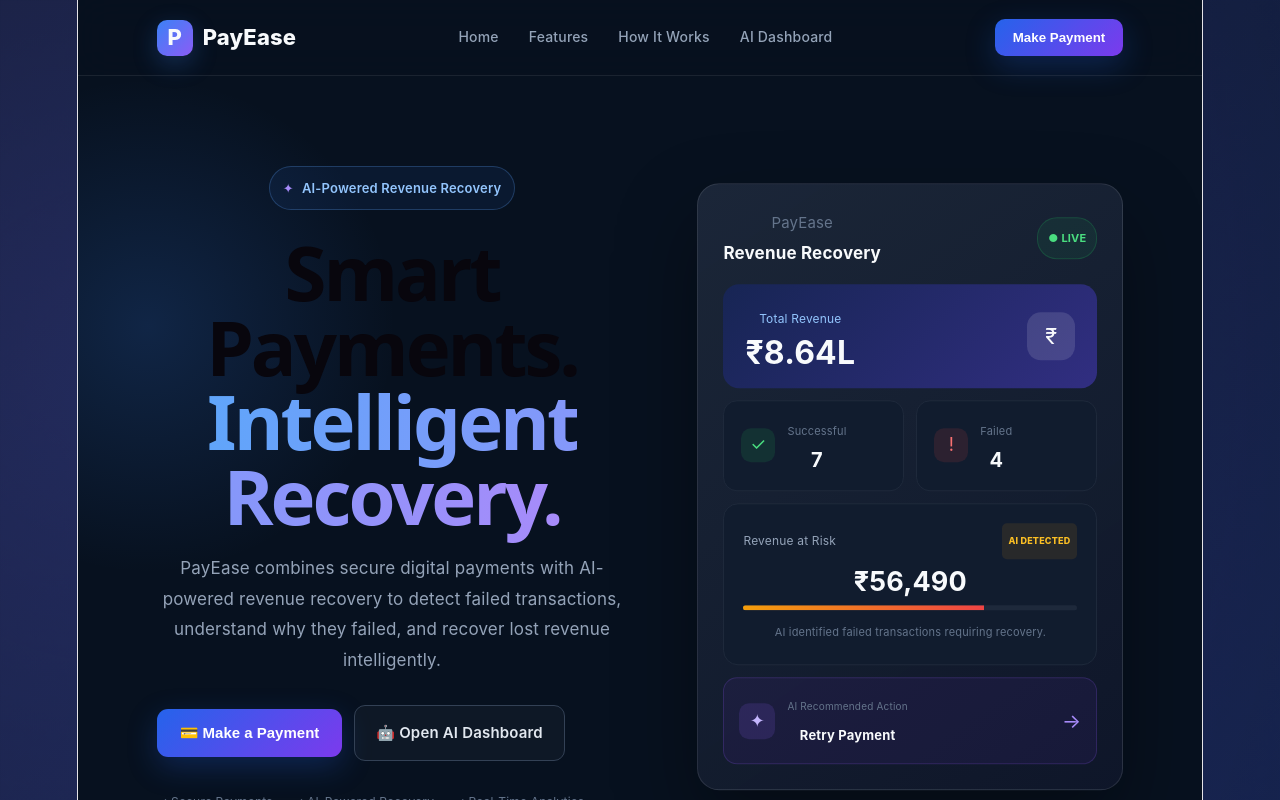
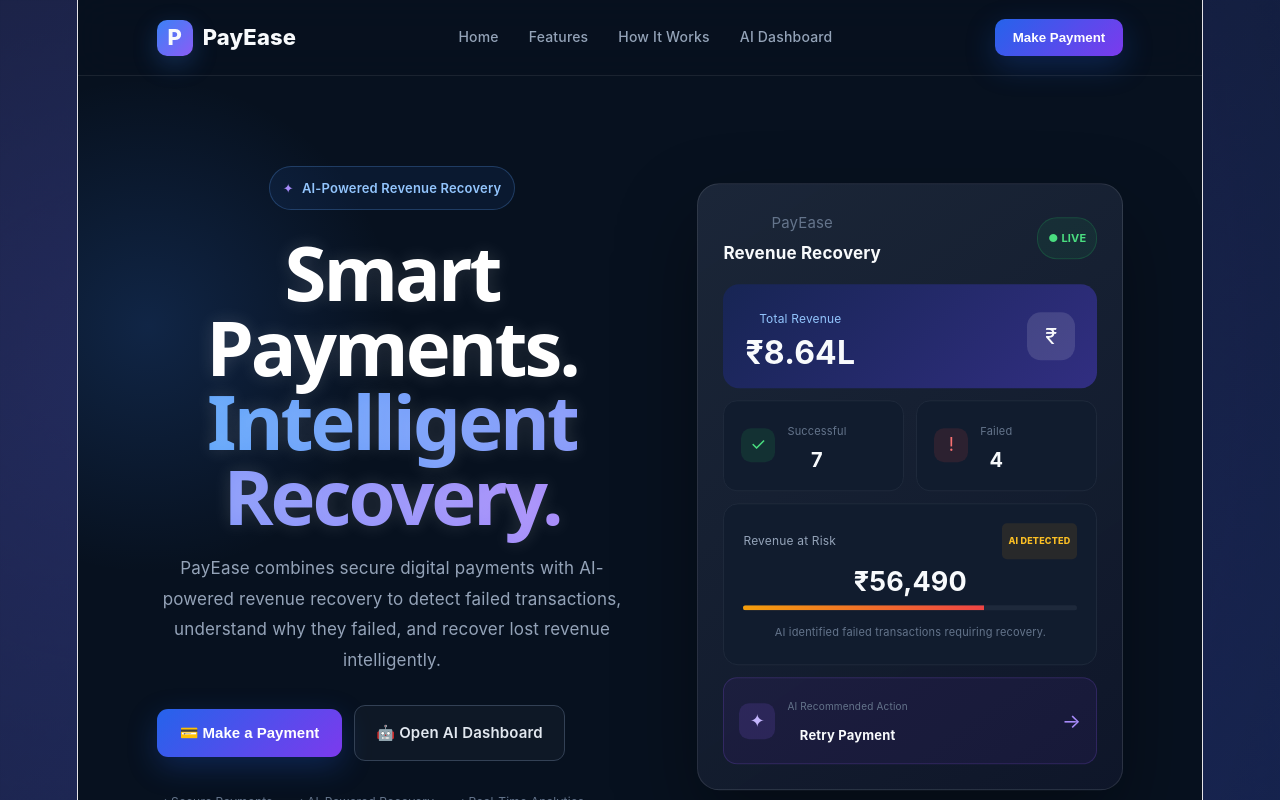
Before and after one commit to 25104013-charu/PayEase, a React (Vite) app in the folder frontend/: page / in a window 1280 px wide. Shown: the top 800 px of the page. Built offline with nearby package versions, Linux system fonts and the light colour scheme.

Commit message:
Update homepage styling and navigation

```diff
--- a/frontend/src/App.jsx
+++ b/frontend/src/App.jsx
@@ -485,13 +485,14 @@ function App() {
                         </button>
 
                         <button
-                            className="history-button"
-                            onClick={() =>
-                                setShowHome(true)
-                            }
-                        >
-                            🏠 Home
-                        </button>
+    className="history-button"
+    onClick={() => {
+        setPayment(null);
+        setShowHome(true);
+    }}
+>
+    🏠 Home
+</button>
 
                     </div>
 
--- a/frontend/src/Home.css
+++ b/frontend/src/Home.css
@@ -192,6 +192,8 @@
     color: #a78bfa;
 }
 
+/* HERO HEADING */
+
 .hero h1 {
     margin: 25px 0 20px;
 
@@ -202,6 +204,11 @@
     letter-spacing: -3px;
 
     font-weight: 800;
+
+    color: #ffffff;
+
+    text-shadow:
+        0 0 18px rgba(255,255,255,0.15);
 }
 
 .hero h1 span {
```
